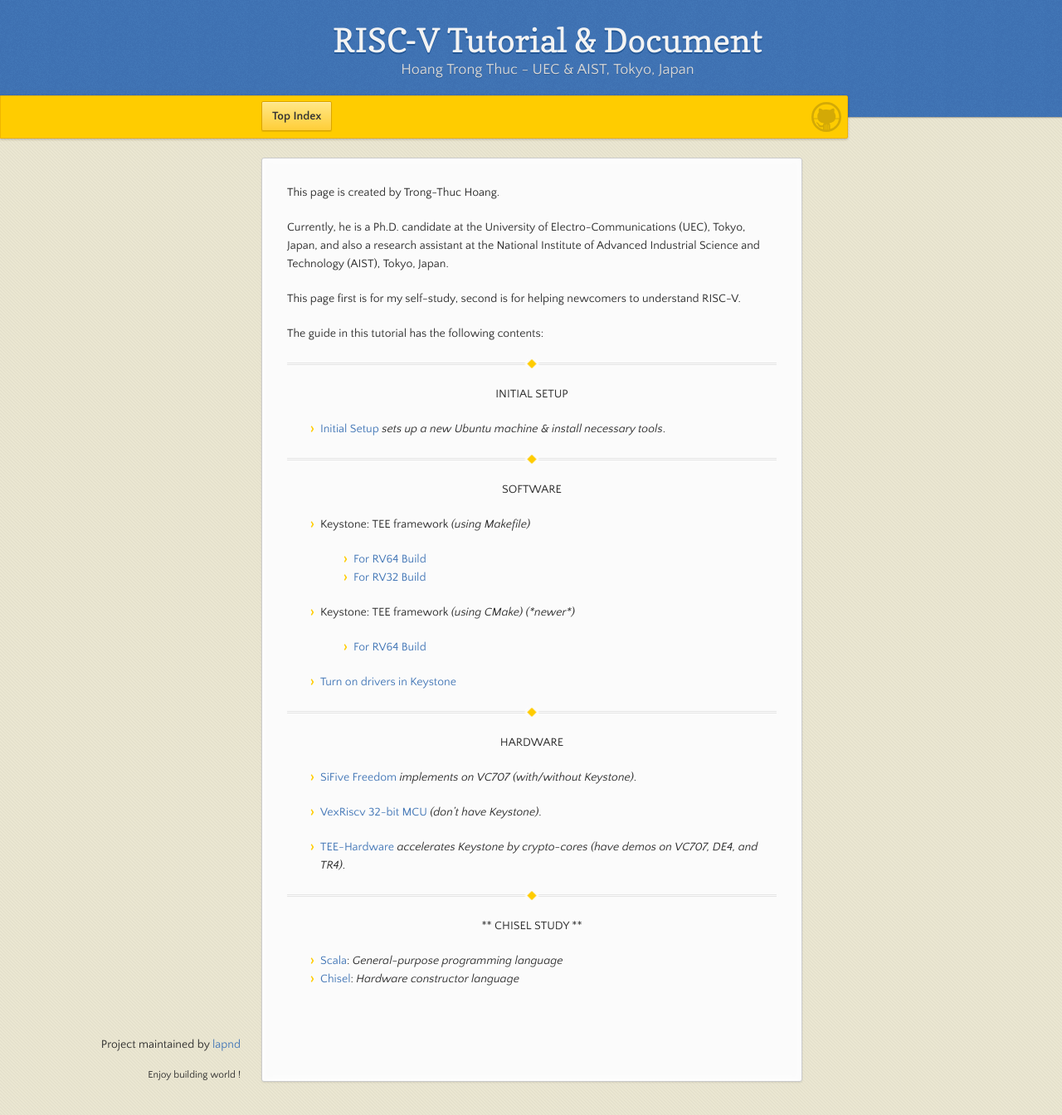
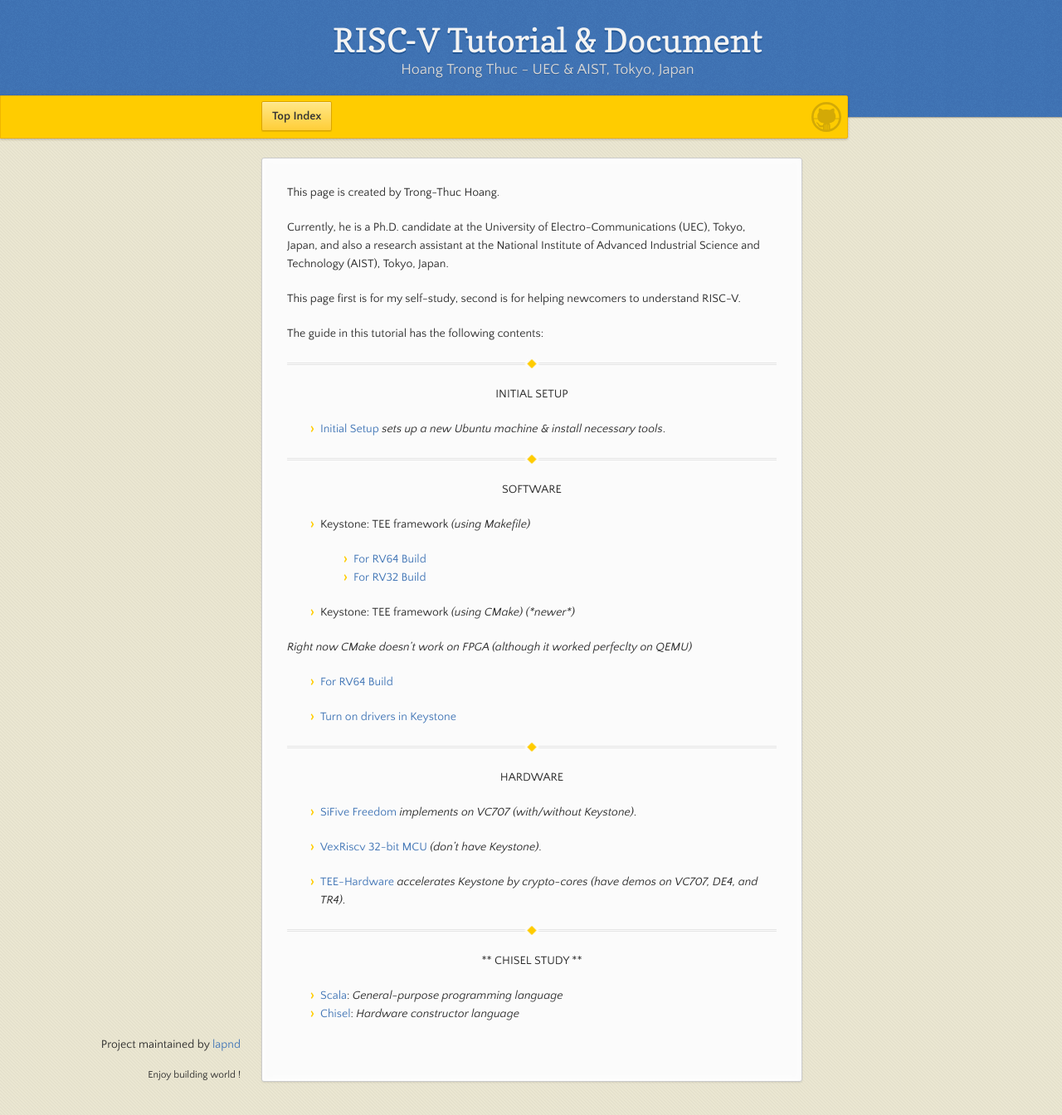
Before and after one commit to lapnd/httdes.github.io, a Jekyll site: the page built from index.md, in a window 1280 px wide and 1344 px high. Shown: the whole window at 83% size. Built offline with Jekyll 4.4.1, drawn with Linux system fonts in a browser that asks for light colours.

Commit message:
Update index.md

```diff
--- a/index.md
+++ b/index.md
@@ -27,6 +27,8 @@ The guide in this tutorial has the following contents:
 
 - Keystone: TEE framework *(using CMake)* *(\*newer\*)*
 
+*Right now CMake doesn't work on FPGA (although it worked perfeclty on QEMU)*
+
   * [For RV64 Build](./keystone-cmake-64.md)
 
 - [Turn on drivers in Keystone](./keystone-drivers.md)
```
